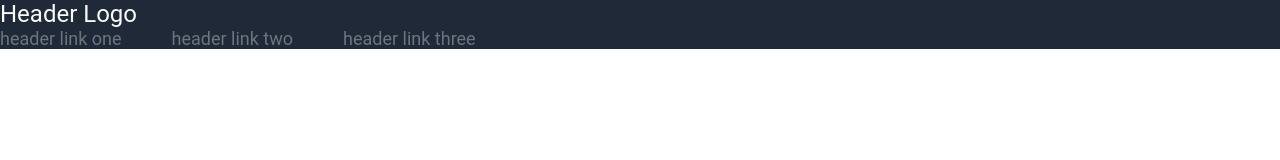
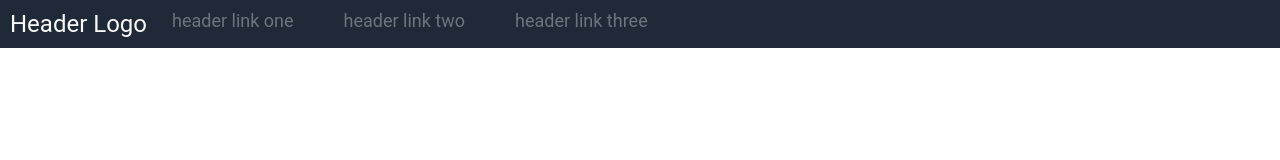
Before and after one commit to yabetso10/Odin-Landing-Page, a plain HTML site: page index.html in a window 1280 px wide. Drawn offline with Linux system fonts and the light colour scheme.

Commit message:
adjusted position of header links

```diff
--- a/style.css
+++ b/style.css
@@ -6,6 +6,9 @@
 
 header {
     background-color: #1F2937;
+    display: flex;
+    padding: 10px;
+    gap: 25px;
 }
 
 .header-logo {
@@ -16,6 +19,7 @@ header {
 .header-links {
     font-size: 18px;
     color: #6d747d;
+    align-items: flex-end;
 }
 
 ul {
```
